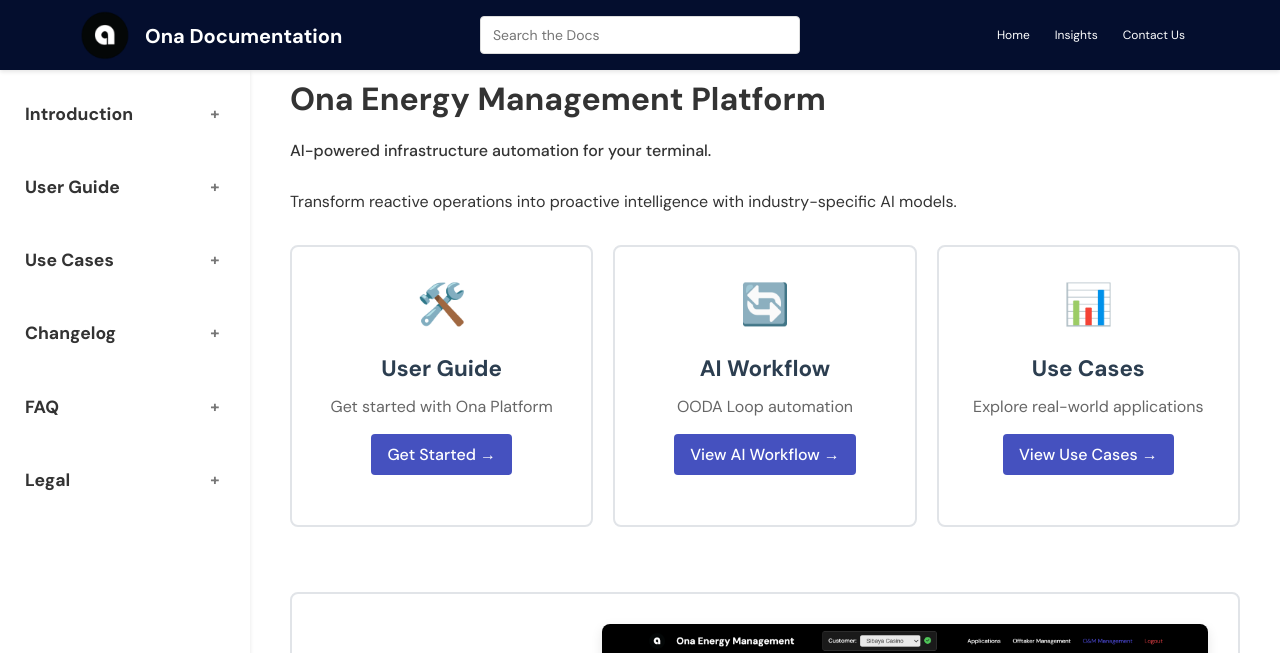
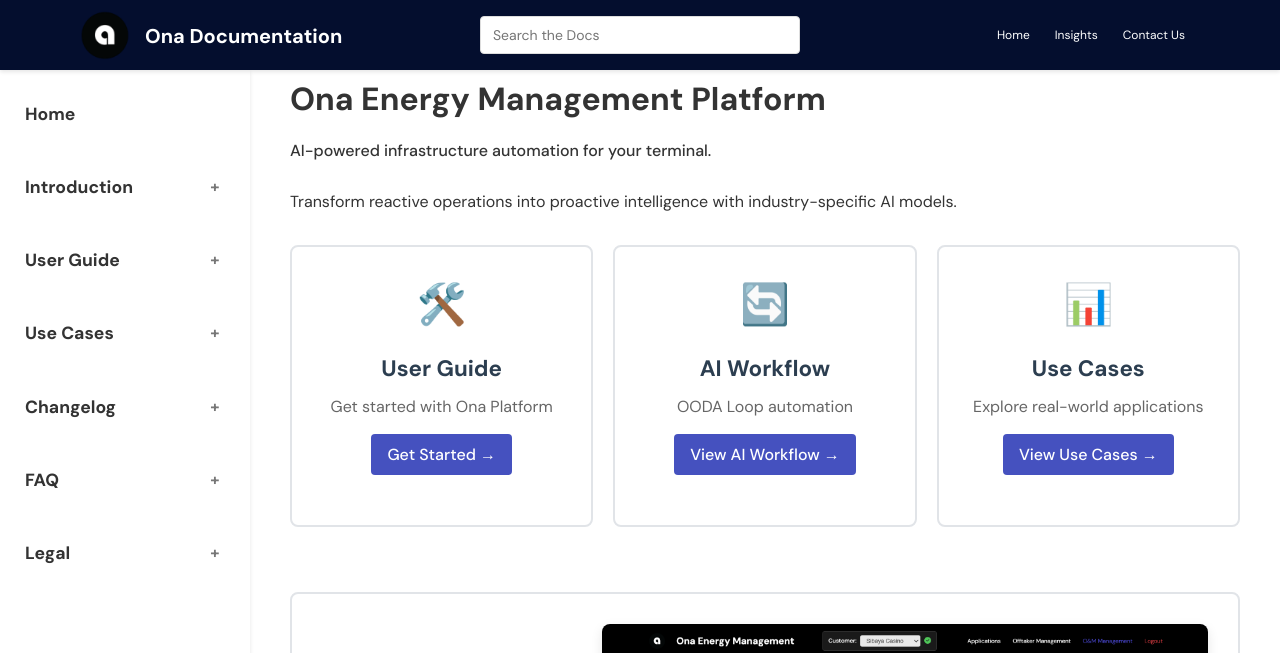
Before and after one commit to AsobaCloud/asobacode.github.io, a Jekyll site: the page built from index.md, in a window 1280 px wide. Shown: the top 653 px of the page. Built offline with Jekyll 4.4.1, drawn with Linux system fonts in a browser that asks for light colours; comment, search, counter and statistics services are not loaded.

Commit message:
docs: add Home navigation item at top of left sidebar

```diff
--- a/_layouts/default.html
+++ b/_layouts/default.html
@@ -39,6 +39,11 @@ layout: default
   <div class="sidebar">
     <nav class="side-nav">
       <ul class="nav-list">
+        <li class="nav-item">
+          <div class="nav-header">
+            <a href="{{ site.baseurl }}/">Home</a>
+          </div>
+        </li>
         <li class="nav-item">
           <div class="nav-header">
             <a href="{{ site.baseurl }}/introduction.html">Introduction</a>
```
